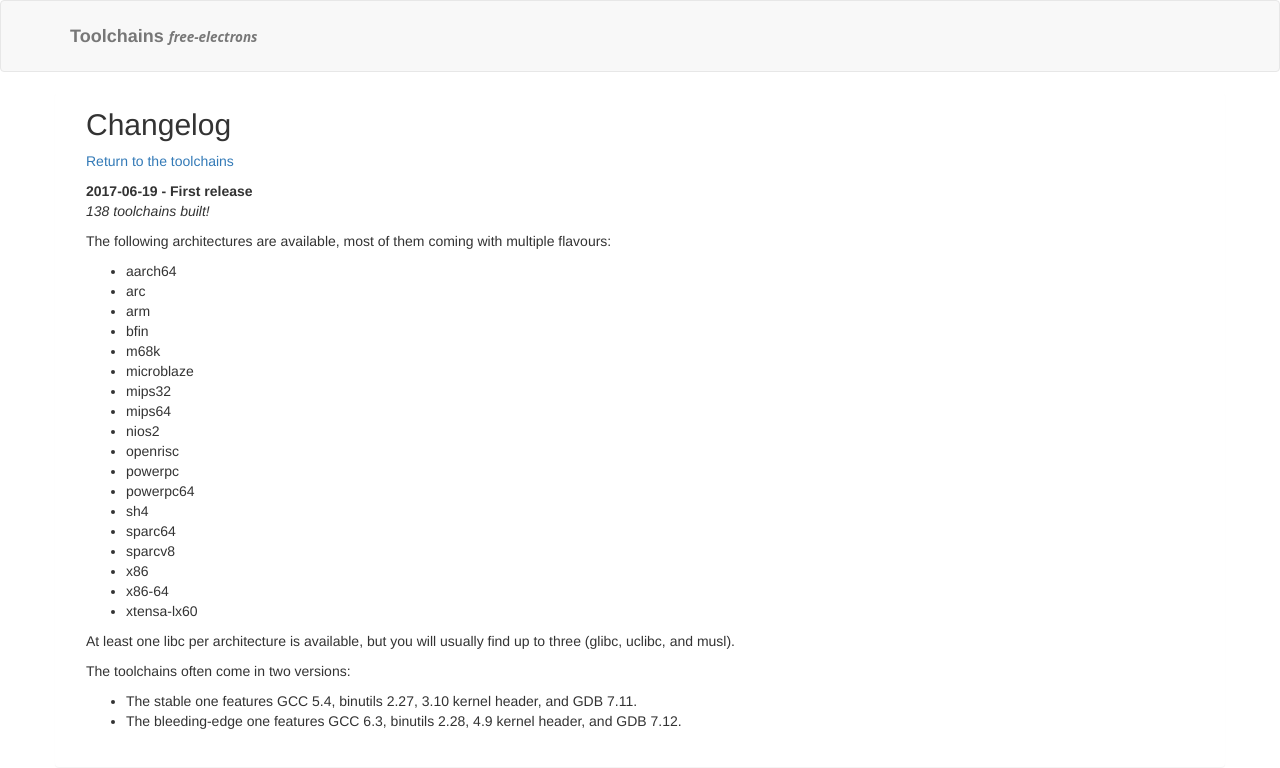
After one commit to bootlin/toolchains-webpage, a Python web app: template templates/changelog.jinja in a window 1280 px wide. The commit adds this page. Shown: the top 768 px of the page. Run offline with Jinja, Linux system fonts and the light colour scheme; the template is opened without the code that fills it, so the values that code supplies are empty; some libraries are stand-ins or nearby versions.

Commit message:
Add FAQ and Changelog pages
Signed-off-by: Florent Jacquet <florent.jacquet@free-electrons.com>

```diff
--- /dev/null
+++ b/templates/changelog.jinja
@@ -0,0 +1,90 @@
+<!DOCTYPE html>
+<html>
+<!--
+Last update: {{ datetime.now() }}
+Time to generate: {{ datetime.now() - start_time }}
+-->
+    <head>
+        <meta http-equiv="content-type" content="text/html; charset=utf-8" />
+        <title>Cross-compilation toolchains for Linux - Changelog</title>
+
+        <link rel="stylesheet" href="https://bootswatch.com/yeti/bootstrap.min.css" crossorigin="anonymous">
+        <script src="https://code.jquery.com/jquery-1.12.4.js"></script>
+        <script src="https://cdn.datatables.net/1.10.13/js/jquery.dataTables.min.js"></script>
+        <script src="https://maxcdn.bootstrapcdn.com/bootstrap/3.3.7/js/bootstrap.min.js" integrity="sha384-Tc5IQib027qvyjSMfHjOMaLkfuWVxZxUPnCJA7l2mCWNIpG9mGCD8wGNIcPD7Txa" crossorigin="anonymous"></script>
+<style type="text/css" media="all">
+.navbar-brand a {
+    font-family: 'Ubuntu Mono', sans;
+    font-style: italic;
+}
+.navbar-brand {
+    font-weight: bold;
+}
+</style>
+    </head>
+    <body>
+        <div class="navbar navbar-default">
+            <div class="container">
+                <div class="navbar-header">
+                    <h5 class="navbar-brand">Toolchains <a class="small"
+                                      href="http://free-electrons.com"><b>free-electrons</b></a></h5>
+                </div>
+            </div>
+        </div>
+<!-- This is the main page -->
+        {% set main_release="releases" %}
+        <div id="main">
+            <div class="panel container">
+                <div class="panel-body">
+                    <div class="row mt centered">
+                        <div class="col-md-12 text-justify">
+                            <h2 style="margin-top: 0px;">Changelog</h2>
+                            <p> <a href="/">Return to the toolchains</a></p>
+                            <dl>
+                            <!--
+                                <dt>2017-07-21 - Minor update</dt>
+                                <dd>
+                                    <p>This release concerns only the bleeding-edge toolchains.</p>
+                                    <p>Those toolchains now feature GCC 7.1 and GDB 8.0.</p>
+                                </dd>
+                            -->
+                                <dt>2017-06-19 - First release</dt>
+                                <dd>
+                                    <p><em>138 toolchains built!</em></p>
+                                    <p>The following architectures are available, most of them coming with multiple flavours:
+                                    <ul>
+                                        <li>aarch64</li>
+                                        <li>arc</li>
+                                        <li>arm</li>
+                                        <li>bfin</li>
+                                        <li>m68k</li>
+                                        <li>microblaze</li>
+                                        <li>mips32</li>
+                                        <li>mips64</li>
+                                        <li>nios2</li>
+                                        <li>openrisc</li>
+                                        <li>powerpc</li>
+                                        <li>powerpc64</li>
+                                        <li>sh4</li>
+                                        <li>sparc64</li>
+                                        <li>sparcv8</li>
+                                        <li>x86</li>
+                                        <li>x86-64</li>
+                                        <li>xtensa-lx60</li>
+                                    </ul>
+                                    <p>At least one libc per architecture is available, but you will usually find up to three (glibc, uclibc, and musl).</p>
+                                    <p>The toolchains often come in two versions:
+                                    <ul>
+                                        <li>The stable one features GCC 5.4, binutils 2.27, 3.10 kernel header, and GDB 7.11.</li>
+                                        <li>The bleeding-edge one features GCC 6.3, binutils 2.28, 4.9 kernel header, and GDB 7.12.</li>
+                                    </ul>
+                                    </p>
+                                </dd>
+                            </dl>
+                        </div>
+                    </div>
+                </div>
+            </div>
+        </div>
+    </body>
+</html>
--- a/index.jinja
+++ b/templates/index.jinja
@@ -55,7 +55,8 @@ Time to generate: {{ datetime.now() - start_time }}
                                 <li> <a href="https://github.com/free-electrons/toolchains-builder">Tool used to build the toolchains</a> </li>
                                 <li> <a href="https://github.com/free-electrons/toolchains-webpage">This webpage</a> </li>
                             </ul>
-			    <p>Questions: <a href="mailto:info@free-electrons.com">contact us!</a></p>
+                <p>Questions: checkout the <a href="faq.html">FAQ</a>, or <a href="mailto:info@free-electrons.com">contact us!</a></p>
+                <p>You can also have a look at the <a href="changelog.html">changelog</a>.</p>
                         </div>
                         <div class="col-md-6">
                             <div class="panel panel-primary">
```
Also changed, not shown: main.py (+5 -2 lines), templates/faq.jinja (added, +53 -0 lines), templates/status.jinja (renamed from status.jinja).
